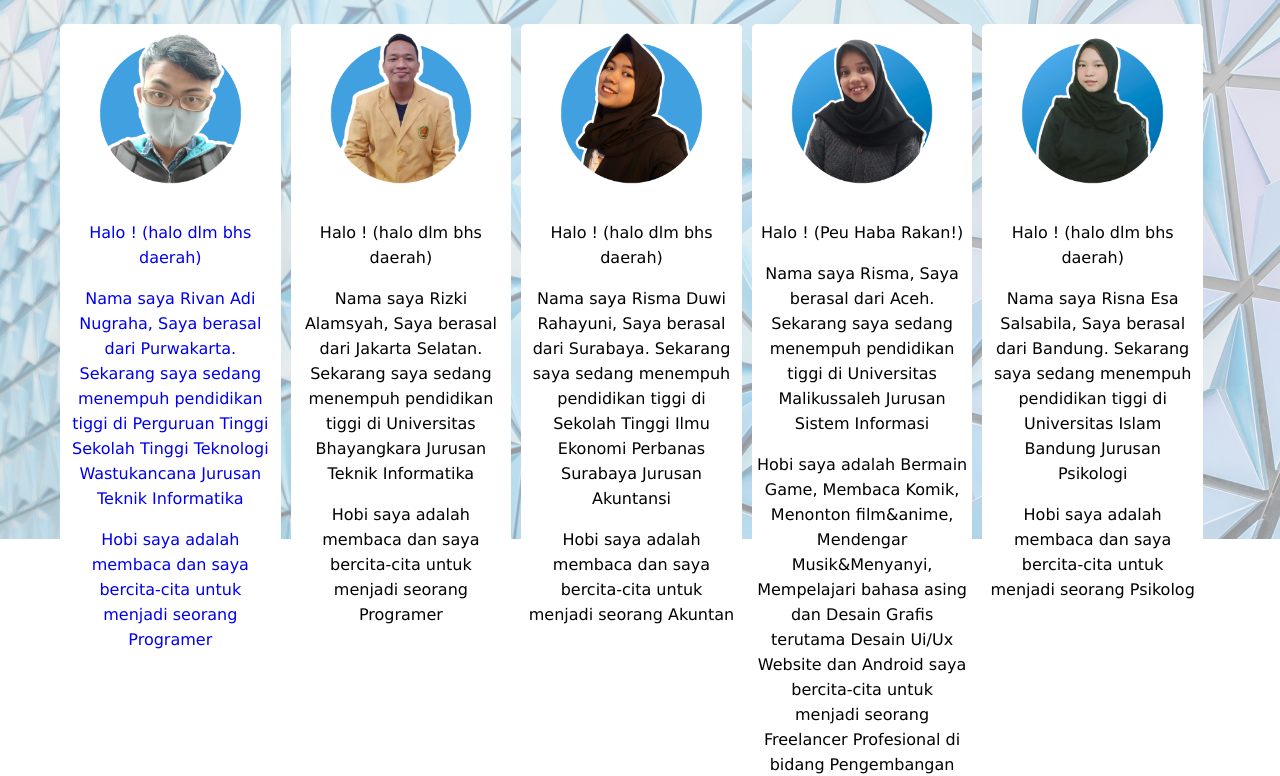
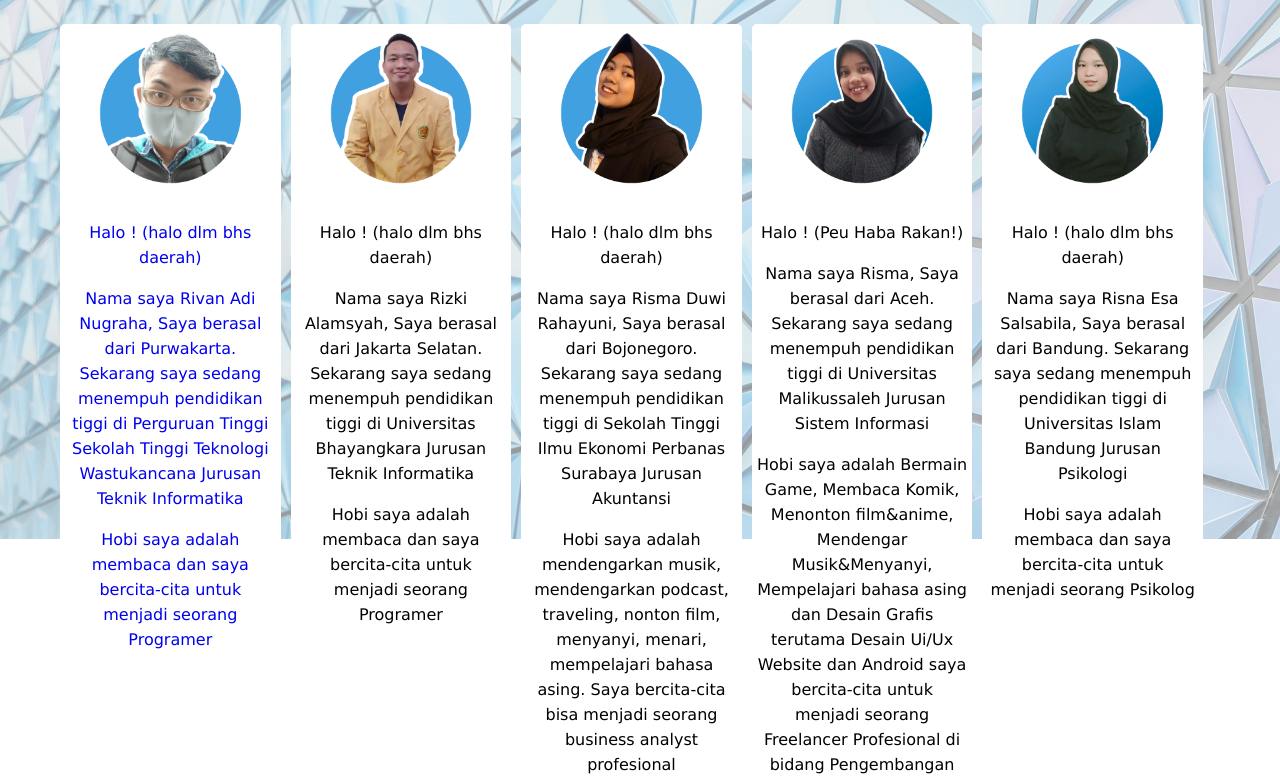
Before and after one commit to Rizkialamsyah2/Progate-15D, a plain HTML site: page index.html in a window 1280 px wide. Shown: the part 180-956 px from the top of the page. Drawn offline with Linux system fonts and the light colour scheme.

Commit message:
Update index.html

```diff
--- a/index.html
+++ b/index.html
@@ -81,8 +81,8 @@
             <img src="risma duwi.png">
           </div>
             <p>Halo ! (halo dlm bhs daerah)</p>
-            <p>Nama saya Risma Duwi Rahayuni, Saya berasal dari Surabaya. Sekarang saya sedang menempuh pendidikan tiggi di Sekolah Tinggi Ilmu Ekonomi Perbanas Surabaya Jurusan Akuntansi</p>
-            <p>Hobi saya adalah membaca dan saya bercita-cita untuk menjadi seorang Akuntan</p>
+            <p>Nama saya Risma Duwi Rahayuni, Saya berasal dari Bojonegoro. Sekarang saya sedang menempuh pendidikan tiggi di Sekolah Tinggi Ilmu Ekonomi Perbanas Surabaya Jurusan Akuntansi</p>
+            <p>Hobi saya adalah mendengarkan musik, mendengarkan podcast, traveling, nonton film, menyanyi, menari, mempelajari bahasa asing. Saya bercita-cita bisa menjadi seorang business analyst profesional</p>
             <br><br><br><br><br><br>
 
         <div class="sosmed-wrapper">
```
